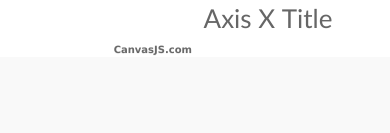
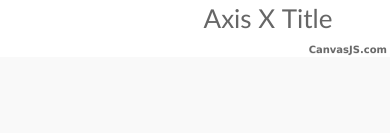
Before and after one commit to chrispbowers/Sensor_9_2, a plain HTML site: page index.html in a window 390 px wide. Shown: the part 780-913 px from the top of the page. Drawn offline with Linux system fonts and the light colour scheme; some packages are replaced by stand-ins of ours.

Commit message:
change width

```diff
--- a/index.html
+++ b/index.html
@@ -42,7 +42,7 @@
 
   </div>
 
-	<div id="chartContainer" style="height: 500px; width: 50%;"></div>
+	<div id="chartContainer" style="height: 500px; width: 100%;"></div>
 
   <div data-role="footer">
 
```
